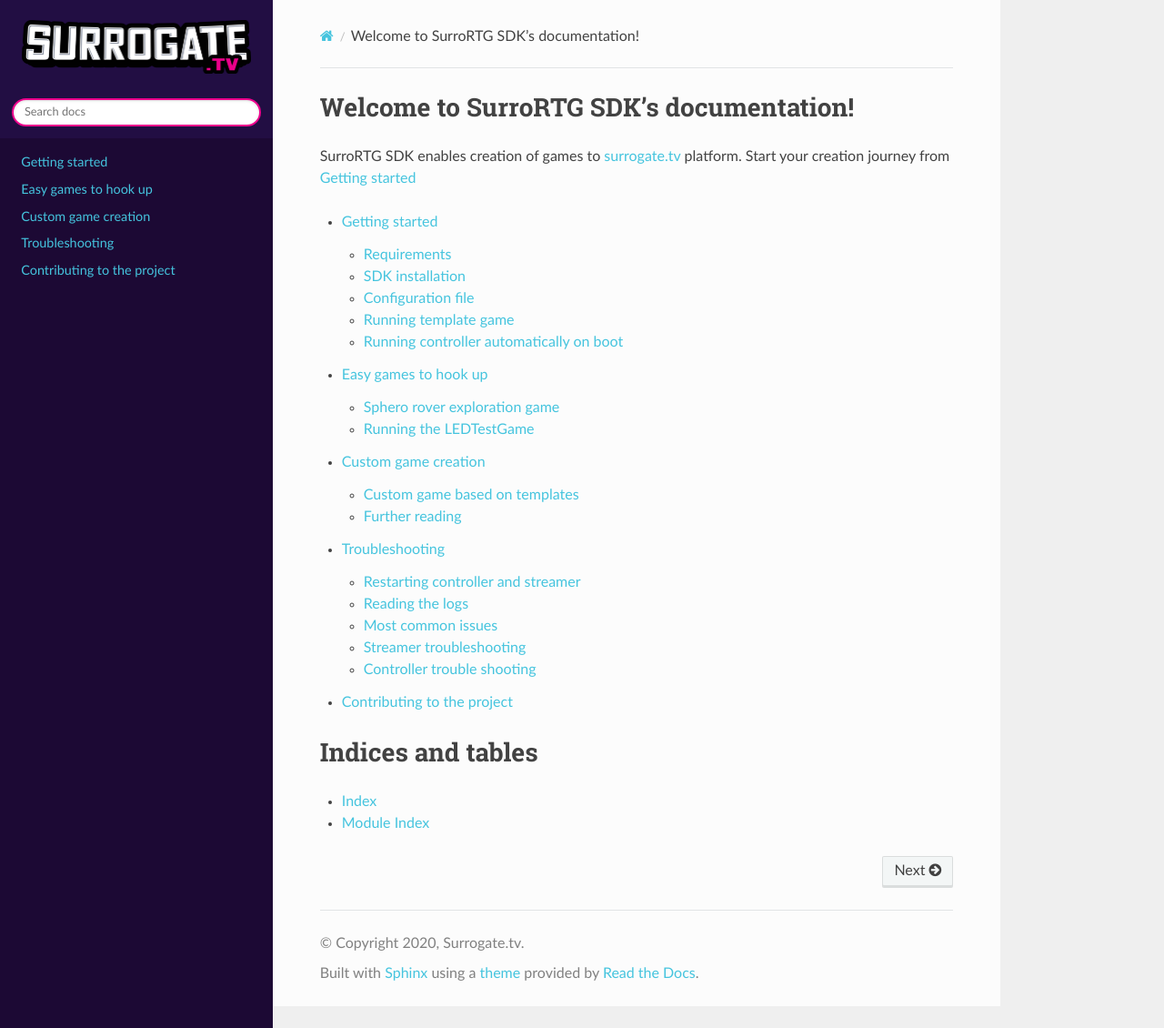
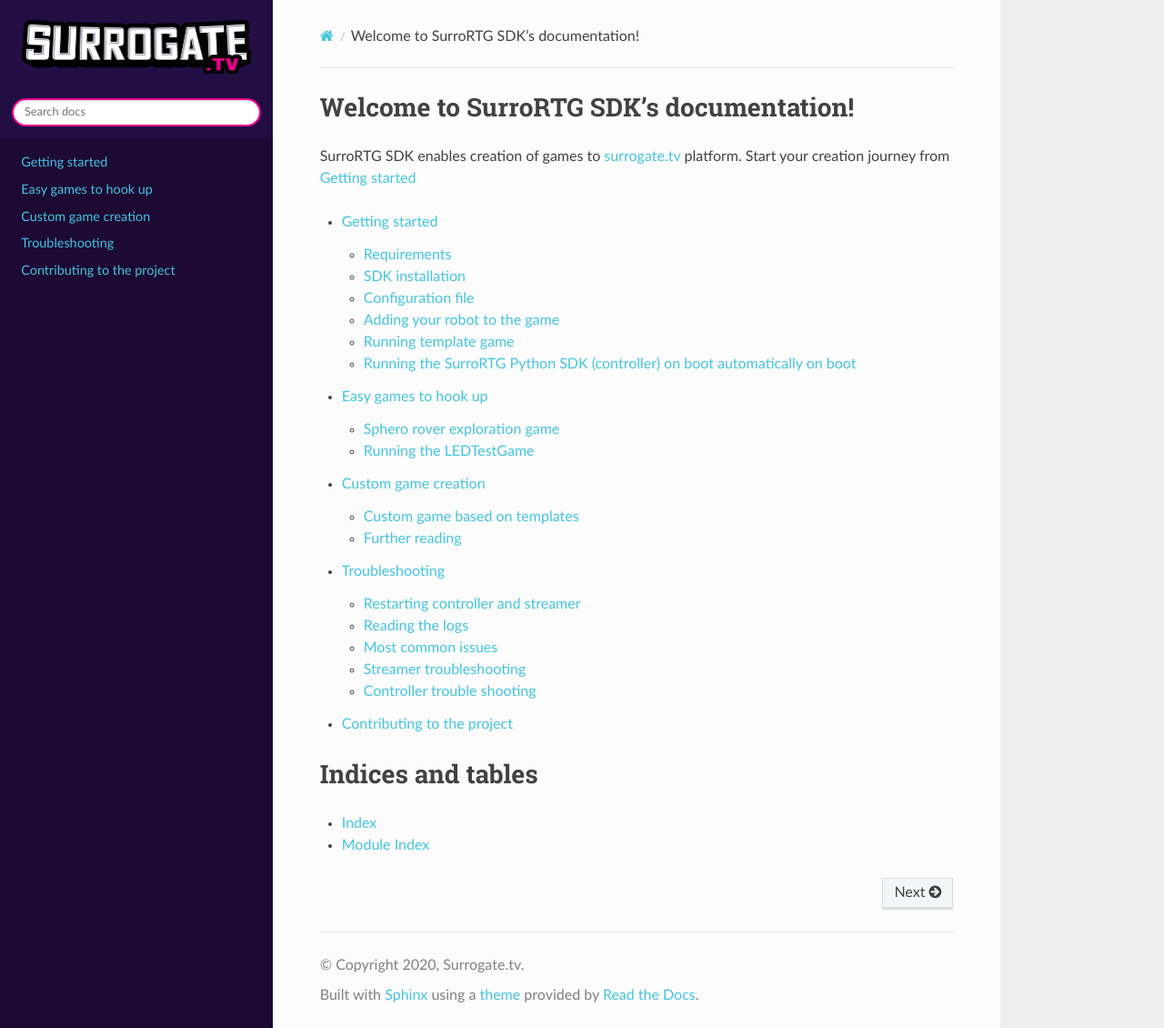
Before and after one commit to SurrogateInc/surrortg-sdk, a Sphinx documentation site: the page built from docs/source/index.rst, in a window 1280 px wide and 1130 px high. Shown: the whole window at 91% size. Built offline with Sphinx 7.4.7 and the Read the Docs theme 2.0.0, drawn with Linux system fonts in a browser that asks for light colours; pages that are not in the unit, such as notebooks, are missing from menus; some of the changed lines change nothing that is shown.

Commit message:
Added dashboard and settings to documentation

````diff
--- a/docs/source/getting_started.md
+++ b/docs/source/getting_started.md
@@ -19,10 +19,10 @@
 To get started with installation and running a sample game, these are the hardware requirements:
 
 1. [Rasperry Pi](https://www.raspberrypi.org/) single board computer,
-   for example model 3B+ or 4
-2. A +16GB micro SD card
+   for example model 3B+, 3A, or 4B
+2. A 16GB+ micro SD card
 3. An official [Raspberry Pi Camera](https://www.raspberrypi.org/products/camera-module-v2/)
-   or some USB camera, check the [support list](camera_support)
+   or some USB camera (UVC compliant), check the [support list](camera_support)
 
 ## SDK installation
 
@@ -43,7 +43,7 @@
 #### Setting up Raspberry Pi
 
 First follow Raspberry Pi's [general setup](https://projects.raspberrypi.org/en/projects/raspberry-pi-setting-up). <strong>Note: Choose Raspberry Pi OS (other) -> Raspberry Pi OS Lite (32-bit) as the operating system </strong>
-to install official Raspian image. We recommend setting up your internet connection and enabling ssh-connection via sudo raspi-config by following [raspi-config](https://www.raspberrypi.org/documentation/configuration/raspi-config.md#) setup. Alternatively, you can do everything on your host computer after flashing the image to an sd card by following [headless-wifi-setup](https://www.raspberrypi.org/documentation/configuration/wireless/headless.md#) and [headless-ssh-setup](https://www.raspberrypi.org/documentation/remote-access/ssh/README.md#) to modify the boot-partition of the sd card with ssh and wpa_supplicant.conf files.
+to install official Rasbpian image. We recommend setting up your internet connection and enabling ssh-connection via sudo raspi-config by following [raspi-config](https://www.raspberrypi.org/documentation/configuration/raspi-config.md#) setup. Alternatively, you can do everything on your host computer after flashing the image to an sd card by following [headless-wifi-setup](https://www.raspberrypi.org/documentation/configuration/wireless/headless.md#) and [headless-ssh-setup](https://www.raspberrypi.org/documentation/remote-access/ssh/README.md#) to modify the boot-partition of the sd card with ssh and wpa_supplicant.conf files.
 
 If you are going to use ssh connection to control the raspberrypi, please get the ip-address of the raspberrypi by running on the raspberrypi terminal
 
@@ -61,23 +61,33 @@
 sudo reboot
 ```
 
-### Create a game instance
+While waiting for the upgrade. You can already move to the next step of creating a game on Surrogate.tv
 
-Your own game can be controlled from the game's Admin panel.
+### Create a game instance on Surrogate.tv
+
+Your own game can be controlled from the game's dashboard.
 
 To get one, you must first create a new game. Create a new game by going to
-[surrogate.tv's Admin page](https://www.surrogate.tv/admin/)
-and click `Create a new game`. <strong>Note: you must have an account and login to create the game</strong>
+[surrogate.tv's game creation page](https://www.surrogate.tv/admin/create-new-game)
+<strong>Note: you must have an account and login to create the game. If the page says Restricted Access, please, contact the Surrogate.tv team, and mention your creator account username.
+</strong>
 
-After that choose game name, title and short ID. Then choose the type of game.
-For now, choose a game type of `arcade`. All of these can be edited later.
+After that choose game name, title, short ID, and category. All of these can be edited later.
 
-This will create you a new Surrogate game, with Admin panel to
-`www.surrogate.tv/admin/game/<SHORT_ID_YOU_CHOSE>`. From the Admin panel,
-you can turn the game online from the switch on the top left corner.
-Now the game should be online on `www.surrogate.tv/game/<SHORT_ID_YOU_CHOSE>`
+ <img src='_static/images/CreateAGame.jpeg'>
 
-We will get back to the configurations and getting the streamer to work after we have installed the Surrogate Controller SDK.
+This will create you a new Surrogate game, and open up the game dashboard
+`www.surrogate.tv/game/<SHORT_ID_YOU_CHOSE>/dashboard`.
+
+The dashboard allows you to analyze the game state, and turn the game online for other players. See more on the Dashbaord and Settings page.
+
+Turn on the Game Engine for the game by pressing the "TURN IT ON" button.
+
+ <img src='_static/images/DashboardTurnOnGameEngine.png'>
+
+The game engine creation process will take around 3 minutes, but you can already move to the next step.
+
+We will get back to the game page configurations and getting the streamer to work after we have installed the SurroRTG SDK.
 
 <strong>You will need to continue the tutorial to get your streamer and controller connected to the game.</strong>
 
@@ -164,13 +174,19 @@
 
 ## Configuration file
 
-When you installed the streamer, it added a configuration file to `/etc/srtg/srtg.toml`, you can edit it with the following commands, or with your favorite text editor.
+When you've installed the streamer, it added a configuration file to `/etc/srtg/srtg.toml`, you can edit it with the following commands, or with your favorite text editor.
 
 ```
 sudo nano /etc/srtg/srtg.toml
 ```
 
-Next you will need to copy your robot `token` from `the admin panel` to the congiraution file.
+In the srtg.toml file, give your device a device_id, for example robot-1. Save this id as you will need to use if for future configuration.
+
+Next you need to copy your robot `token` from `game settings page` to the configuration file. You can navigate the page by pressing the `Settings` button on your game dashboard, or by entering the following web address `www.surrogate.tv/game/<SHORT_ID_YOU_CHOSE>/settings`.
+
+Here's an example image to help you find the Robot Token on the game settings page:
+
+<img src='_static/images/SettingsToken.png'>
 
 The configuration file is used both by the streamer and the controller. You need sudo privilidges to edit the file. <strong>Note: you will need to restart all code using these configurations to activate the changes</strong>
 
@@ -181,7 +197,7 @@
 sudo systemctl restart controller
 ```
 
-you can see how to start your controller code automatically on boot [here](#running-controller-automatically-on-boot)
+You can see how to start your controller code automatically on boot [here](#running-controller-automatically-on-boot)
 
 Here is how your config file should look like. If you are using USB camera the `[sources.videoparams] -> type` should be `"v4l2"` and if you are using raspi camera it should be `"rpi_csi"`.
 
@@ -224,12 +240,22 @@
 v4l2-utils -d /dev/video<ID> --list-formats-ext
 ```
 
+## Adding your robot to the game
+
+Now that your robot has the correct configuration file, we can add the robot to the game page. Go to the Game Settings -> Game Engine section and add a new robot.
+
+Use the previously defined device_id for the ID and Streamer fields. For the Queue Id, Seat, and Set use "0" as a temporary input (you can edit these fields later) and set the robot as "Enabled."
+
+<img src='_static/images/AddingTheRobot.png'>
+
+To test that the robot is connected correctly and the streamer is working, go to the game dasbhoard page and scroll down. You should be able to see your robot in the "Sets" section of the page. If the streamer is shown is green, this means that the camera of your robot is working. You can press the preview button to see it in action.
+
 ## Running template game
 
 At this point we should have the `streamer` working if you have a camera connected and configured properly.
 
 Now that you have everything installed and a game
-with Admin panel configured correctly, we are ready to run the [simple-game-template](simple_game).
+with game settings configured correctly, we are ready to run the [simple-game-template](simple_game).
 
 For testing we can run the python code manually on the terminal.
 
@@ -239,12 +265,12 @@
 
 This game creates you a switch and joystick inputs that can be used to control a device. You should be able to test the inputs from the admin panel preview.
 
-<strong>Note: if you want that your code runs constantly and starts automatically after boots, you should setup a systemd unit [this way](#running-controller-automatically-on-boot). </strong>
+<strong>Note: if you want that your code runs constantly and starts automatically after on-boot, you should setup a systemd unit [this way](#running-controller-automatically-on-boot). </strong>
 Now you are ready to move to beginner friendly [easy games to hook up](easy_games_to_hook_up)
 section or to more advanced [custom game creation](custom_game_creation), where we explain in
 detail how the games work!
 
-## Running controller automatically on boot
+## Running the SurroRTG Python SDK (controller) on boot automatically on boot
 
 To make the python code automatically start after restarting the raspberry pi, you will need to follow the steps here to do so. Below is example contents of the existing "controller-rpi.service" file that is located in the sdk `scripts folder`. You will need to make sure that the following options are correct:
 `WorkingDirectory` has absolute path to your sdk root folder, `ExecStart` has the correct python path inside the sdk folder.
````
Also changed, not shown: docs/source/_static/images/AddingTheRobot.png (added), docs/source/_static/images/CreateAGame.jpeg (added), docs/source/_static/images/Dashboard1stTime.jpeg (added), docs/source/_static/images/SettingsToken.png (added), 1 other file.
